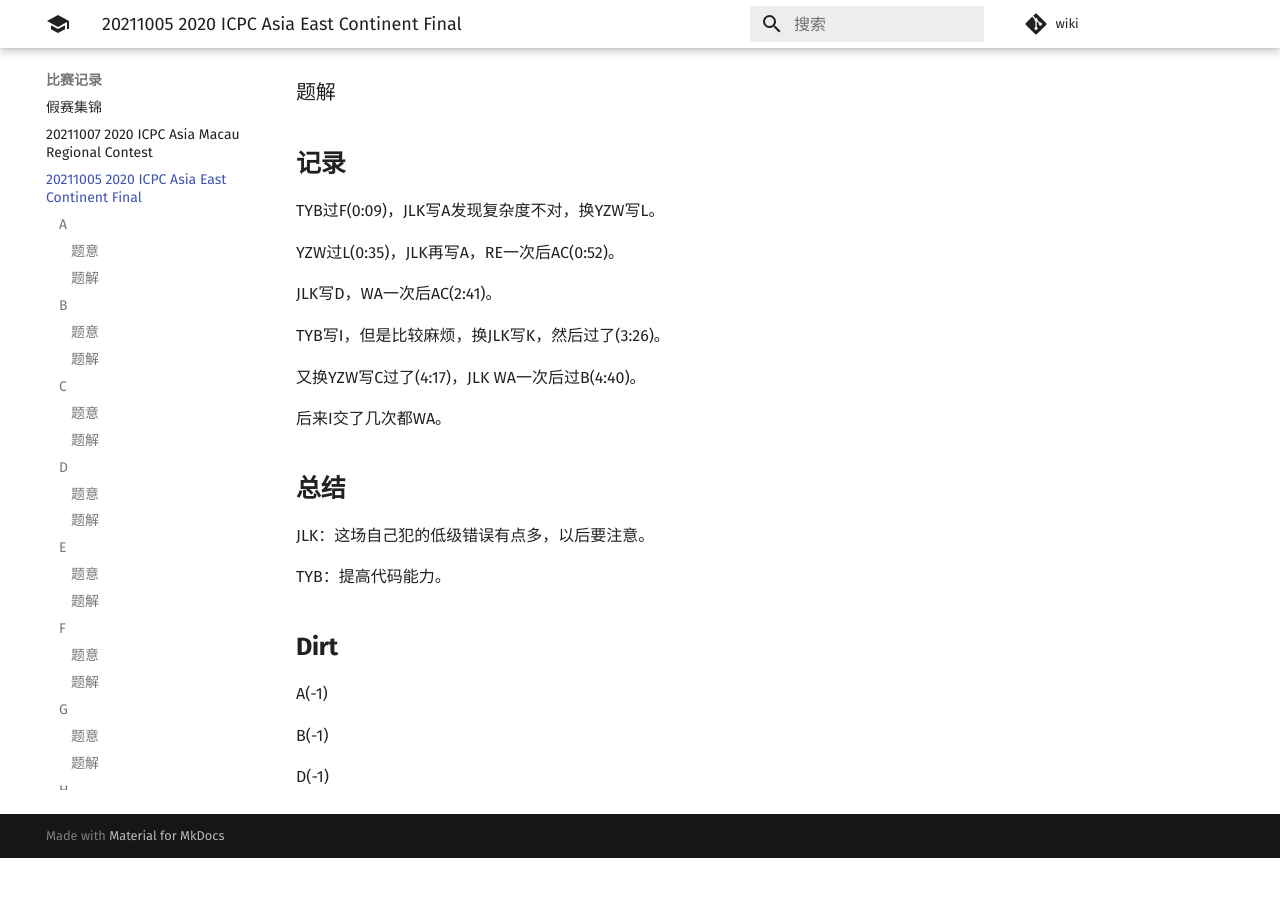
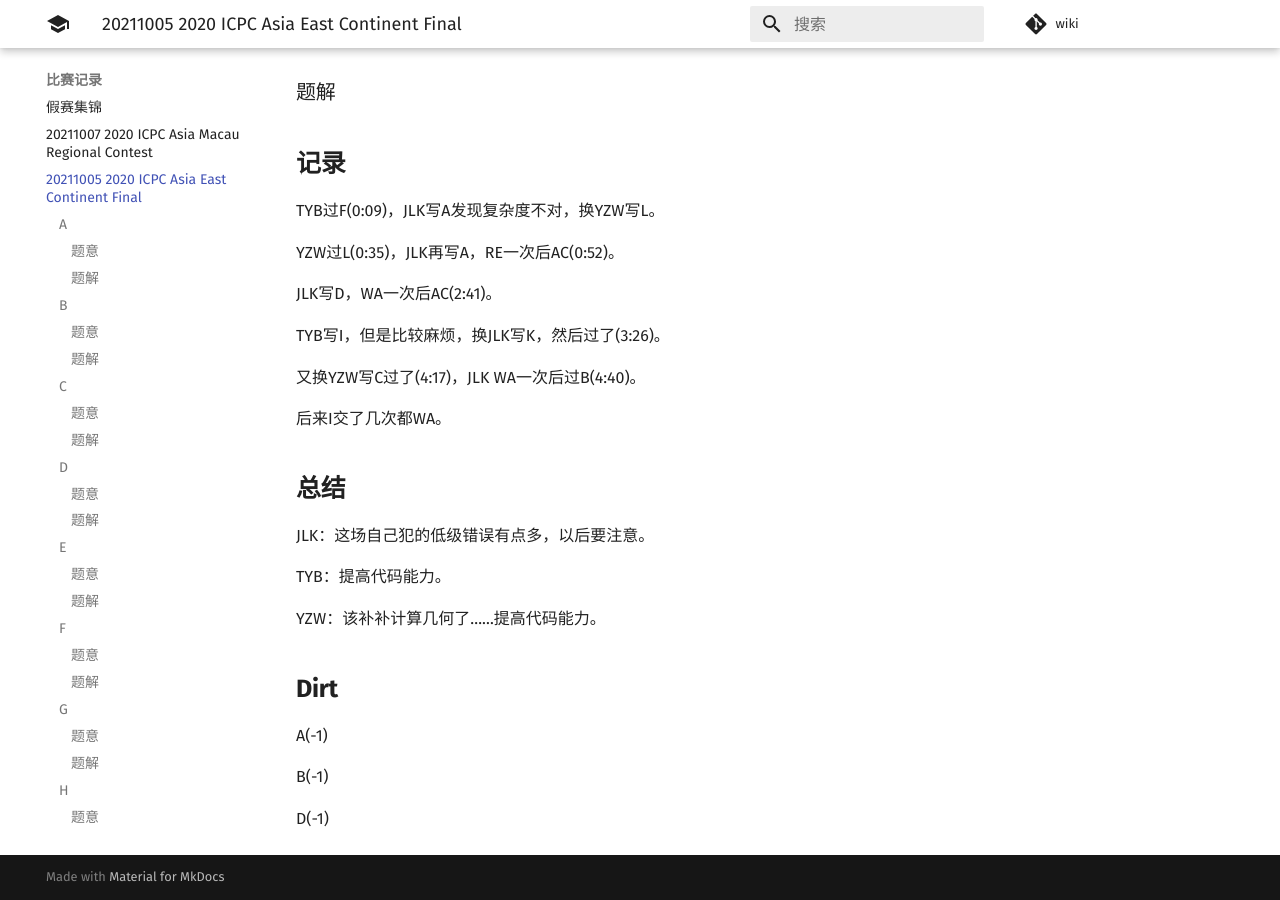
Before and after one commit to PoorMath/PoorMath.github.io, an MkDocs documentation site: the page built from docs/contest/20211005 2020 ICPC Asia East Continent Final.md, in a window 1280 px wide and 900 px high, scrolled down 5005 px. Built offline with MkDocs 1.6.1 and Material for MkDocs 9.7.7, drawn with Linux system fonts in a browser that asks for light colours; comment, search, counter and statistics services are not loaded; before the commit the page ends 5863 px from its top, so only the background shows below that.

Commit message:
Update 20211005 2020 ICPC Asia East Continent Final.md

```diff
--- a/docs/contest/20211005 2020 ICPC Asia East Continent Final.md
+++ b/docs/contest/20211005 2020 ICPC Asia East Continent Final.md
@@ -222,6 +222,8 @@ JLK：这场自己犯的低级错误有点多，以后要注意。
 
 TYB：提高代码能力。
 
+YZW：该补补计算几何了……提高代码能力。
+
 ## **Dirt**
 
 A(-1)
```
